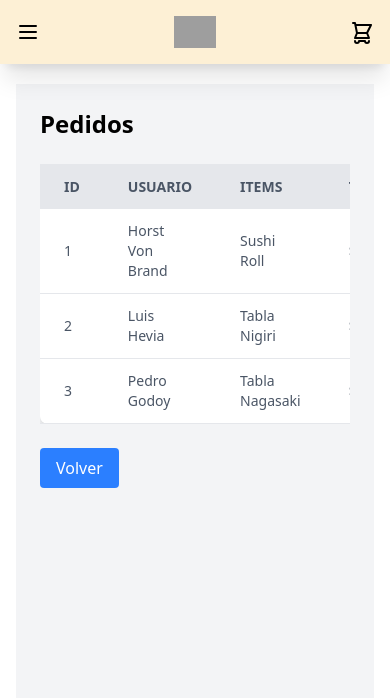
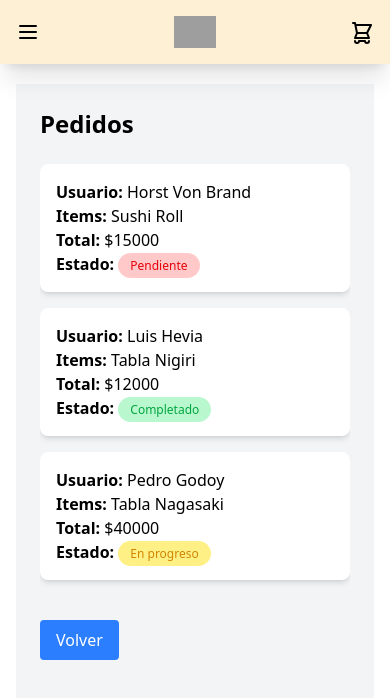
Before and after one commit to AngeloIbadurmiendo/Gacha-Hell-Sushi, a React (Vite) app: page /admin/orders in a window 390 px wide. Shown: the top 698 px of the page. Built offline with nearby package versions, Linux system fonts and the light colour scheme; grey boxes are pictures that could not be loaded.

Commit message:
Refactor Admin pages for improved responsiveness and layout

```diff
--- a/src/pages/admin_orders.tsx
+++ b/src/pages/admin_orders.tsx
@@ -29,10 +29,10 @@ const AdminOrders: React.FC = () => {
     <div className='p-6 bg-gray-100 min-h-screen'>
       <h1 className='text-2xl font-bold mb-6'>Pedidos</h1>
       <div className='overflow-x-auto'>
+        <div className='hidden md:block'>
           <table className='min-w-full bg-white shadow-md rounded-lg'>
             <thead>
               <tr className='bg-gray-200 text-gray-600 uppercase text-sm leading-normal'>
-              <th className='py-3 px-6 text-left'>ID</th>
                 <th className='py-3 px-6 text-left'>Usuario</th>
                 <th className='py-3 px-6 text-left'>Items</th>
                 <th className='py-3 px-6 text-left'>Total</th>
@@ -45,7 +45,6 @@ const AdminOrders: React.FC = () => {
                   key={order.id}
                   className='border-b border-gray-200 hover:bg-gray-100'
                 >
-                <td className='py-3 px-6 text-left'>{order.id}</td>
                   <td className='py-3 px-6 text-left'>{order.customer}</td>
                   <td className='py-3 px-6 text-left'>{order.items}</td>
                   <td className='py-3 px-6 text-left'>{order.total}</td>
@@ -67,6 +66,39 @@ const AdminOrders: React.FC = () => {
             </tbody>
           </table>
         </div>
+        <div className='md:hidden'>
+          {orders.map((order) => (
+            <div
+              key={order.id}
+              className='bg-white shadow-md rounded-lg mb-4 p-4'
+            >
+              <p>
+                <strong>Usuario:</strong> {order.customer}
+              </p>
+              <p>
+                <strong>Items:</strong> {order.items}
+              </p>
+              <p>
+                <strong>Total:</strong> {order.total}
+              </p>
+              <p>
+                <strong>Estado:</strong>{" "}
+                <span
+                  className={`py-1 px-3 rounded-full text-xs ${
+                    order.status === "Completado"
+                      ? "bg-green-200 text-green-600"
+                      : order.status === "En progreso"
+                      ? "bg-yellow-200 text-yellow-600"
+                      : "bg-red-200 text-red-600"
+                  }`}
+                >
+                  {order.status}
+                </span>
+              </p>
+            </div>
+          ))}
+        </div>
+      </div>
       <button
         onClick={() => (window.location.href = "/admin")}
         className='mt-6 bg-blue-500 text-white py-2 px-4 rounded hover:bg-blue-600'
--- a/src/pages/admin_products.tsx
+++ b/src/pages/admin_products.tsx
@@ -29,6 +29,7 @@ const AdminProducts: React.FC = () => {
         </button>
       </div>
       <div className='overflow-x-auto'>
+        <div className='hidden md:block'>
           <table className='min-w-full bg-white border border-gray-200'>
             <thead>
               <tr>
@@ -67,6 +68,36 @@ const AdminProducts: React.FC = () => {
             </tbody>
           </table>
         </div>
+        <div className='block md:hidden'>
+          {materials.map((material) => (
+            <div
+              key={material.id}
+              className='mb-4 p-4 bg-white border border-gray-200 rounded shadow'
+            >
+              <p>
+                <strong>ID:</strong> {material.id}
+              </p>
+              <p>
+                <strong>Ingrediente:</strong> {material.name}
+              </p>
+              <p>
+                <strong>Cantidad:</strong> {material.quantity}
+              </p>
+              <p>
+                <strong>Unidad:</strong> {material.unit}
+              </p>
+              <div className='mt-2'>
+                <button
+                  onClick={() => handleModifyQuantity(material.id)}
+                  className='p-1 text-white bg-green-700 hover:bg-green-800 text-sm rounded'
+                >
+                  Editar
+                </button>
+              </div>
+            </div>
+          ))}
+        </div>
+      </div>
       <button
         onClick={() => (window.location.href = "/admin")}
         className='mt-6 bg-blue-500 text-white py-2 px-4 rounded hover:bg-blue-600'
--- a/src/pages/admin_view.tsx
+++ b/src/pages/admin_view.tsx
@@ -2,9 +2,9 @@ import React from "react"
 
 const AdminView: React.FC = () => {
   return (
-    <div className='flex h-screen bg-gray-100'>
+    <div className='flex flex-col md:flex-row h-screen bg-gray-100'>
       {/* Sidebar */}
-      <aside className='w-64 bg-blue-900 text-white flex flex-col'>
+      <aside className='w-full md:w-64 bg-blue-900 text-white flex flex-col'>
         <div className='p-4 text-center font-bold text-xl border-b border-blue-700'>
           Dashboard
         </div>
@@ -43,7 +43,7 @@ const AdminView: React.FC = () => {
         <h1 className='text-2xl font-bold text-gray-800 mb-4'>
           Bienvenido, Administrador
         </h1>
-        <div className='grid grid-cols-1 md:grid-cols-2 lg:grid-cols-3 gap-6'>
+        <div className='grid grid-cols-1 sm:grid-cols-2 lg:grid-cols-3 gap-6'>
           {/* Example Cards */}
           <div className='p-4 bg-white rounded-lg shadow-md'>
             <h2 className='text-lg font-semibold text-gray-800'>
```
Lines whose indentation alone changed are shown as unchanged.
